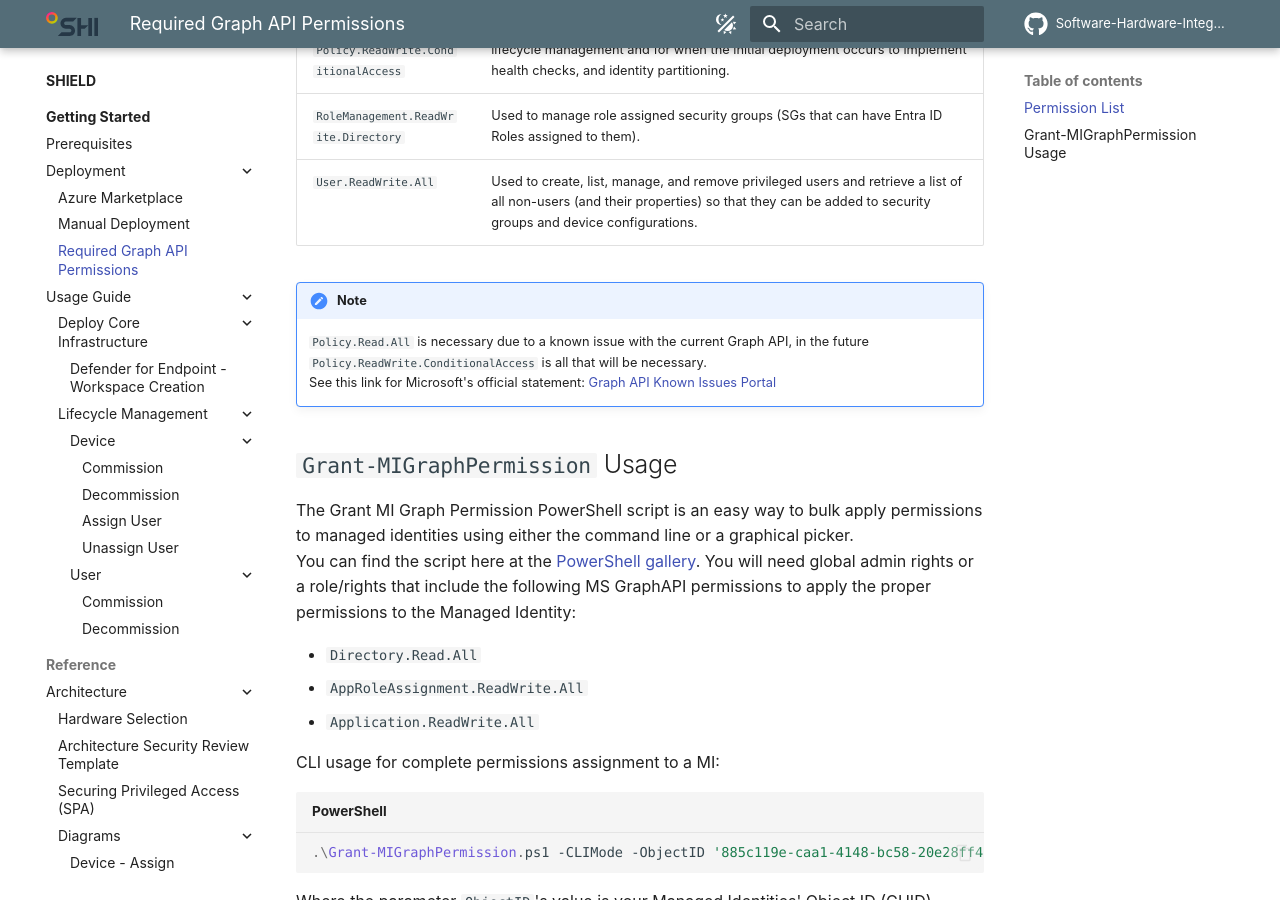
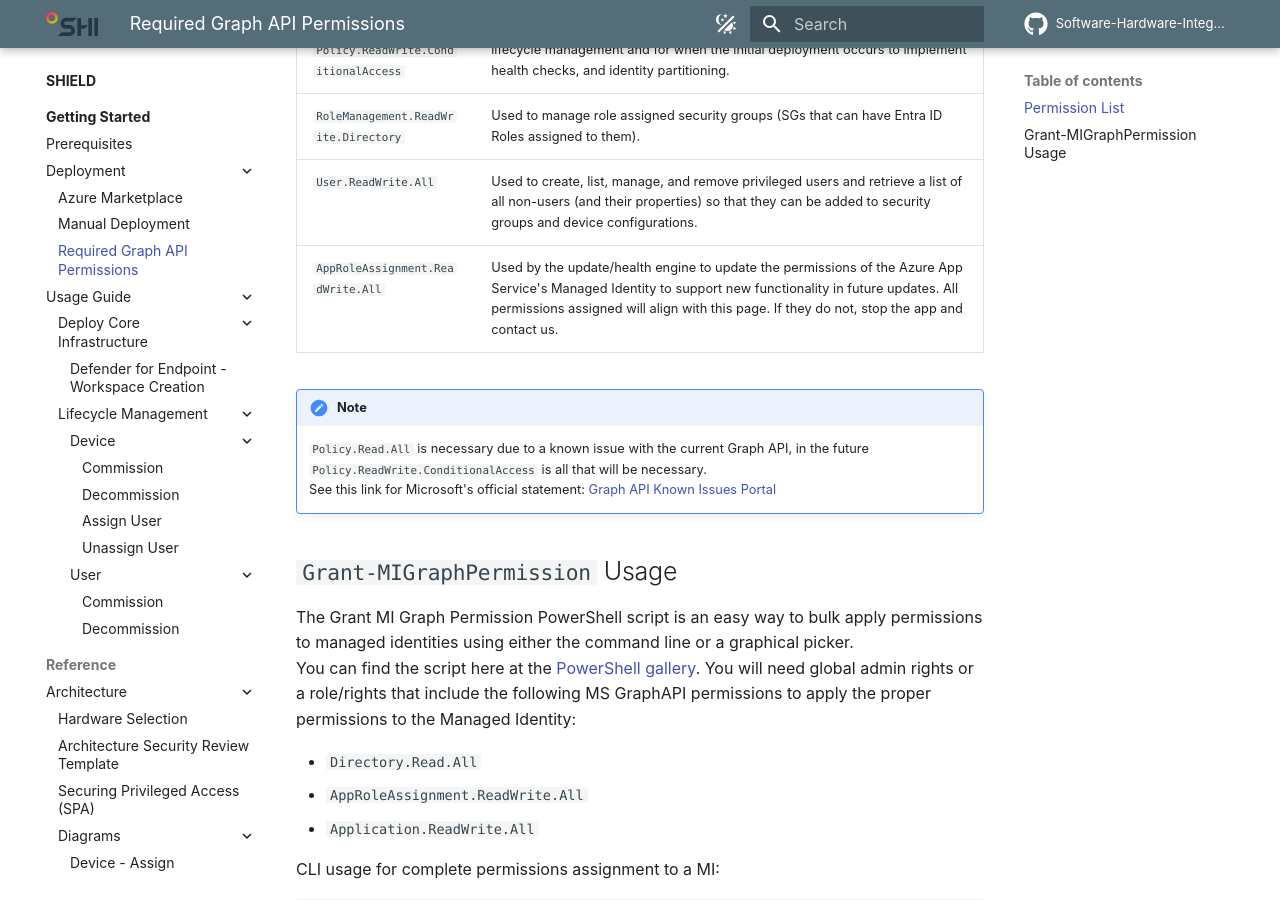
Before and after one commit to Software-Hardware-Integration-Lab/Documentation, an MkDocs documentation site: the page built from docs/SHIELD/Getting-Started/Deployment/Required-Graph-API-Permissions.md, in a window 1280 px wide and 900 px high, scrolled down 1340 px. Built offline with MkDocs 1.6.1 and Material for MkDocs 9.7.7, drawn with Linux system fonts in a browser that asks for light colours; plug-ins that fetch from the network failed and are left out; comment, search, counter and statistics services are not loaded.

Commit message:
Add Self Updating Permission
Add the permission required by the update/health engine to update the managed identity's permissions.

```diff
--- a/docs/SHIELD/Getting-Started/Deployment/Required-Graph-API-Permissions.md
+++ b/docs/SHIELD/Getting-Started/Deployment/Required-Graph-API-Permissions.md
@@ -23,6 +23,7 @@ The below Microsoft Graph API permissions are necessary for the operation of thi
 | `Policy.Read.All` and `Policy.ReadWrite.ConditionalAccess` | Used to manage the conditional access policies for individual users during the lifecycle management and for when the initial deployment occurs to implement health checks, and identity partitioning. |
 | `RoleManagement.ReadWrite.Directory` | Used to manage role assigned security groups (SGs that can have Entra ID Roles assigned to them). |
 | `User.ReadWrite.All` | Used to create, list, manage, and remove privileged users and retrieve a list of all non-users (and their properties) so that they can be added to security groups and device configurations. |
+| `AppRoleAssignment.ReadWrite.All` | Used by the update/health engine to update the permissions of the Azure App Service's Managed Identity to support new functionality in future updates. All permissions assigned will align with this page. If they do not, stop the app and contact us. |
 
 !!! note
     `Policy.Read.All` is necessary due to a known issue with the current Graph API, in the future `Policy.ReadWrite.ConditionalAccess` is all that will be necessary.
```
